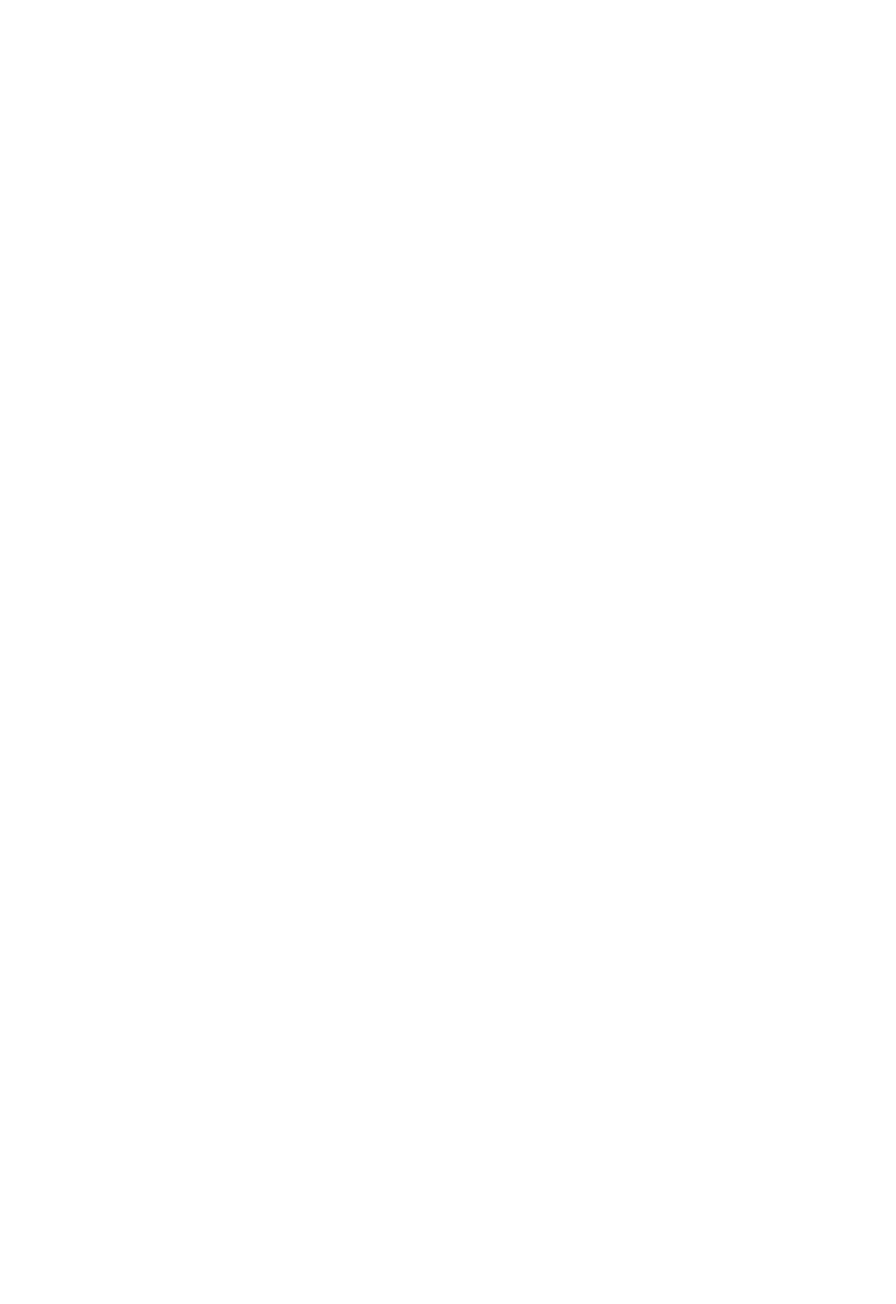
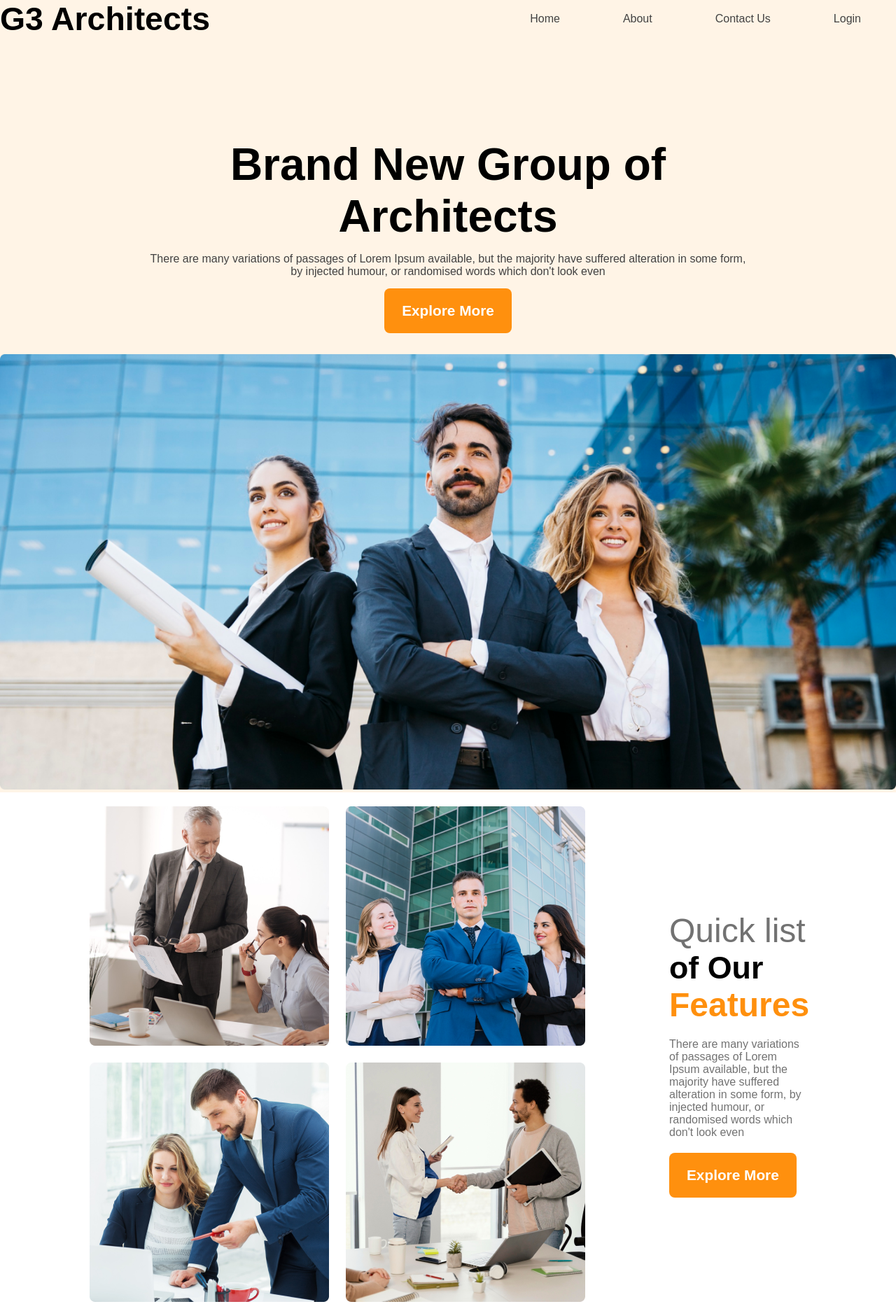
Before and after one commit to Mr-Shahadat321/g3-architects-responsive-website-2, a plain HTML site: page index.html in a window 1280 px wide. Shown: the whole page at 70% size. Before the commit the page ends 800 px from the top, so only its background shows below. Drawn offline with Linux system fonts and the light colour scheme.

Commit message:
create nav, banner and team feature

```diff
--- a/index.html
+++ b/index.html
@@ -1,26 +1,58 @@
 <!DOCTYPE html>
 <html lang="en">
-<head>
-    <meta charset="UTF-8">
-    <meta name="viewport" content="width=device-width, initial-scale=1.0">
+  <head>
+    <meta charset="UTF-8" />
+    <meta name="viewport" content="width=device-width, initial-scale=1.0" />
 
-    <link rel="stylesheet" href="./styles/styles.css">
+    <link rel="stylesheet" href="./styles/styles.css" />
     <title>G3 architects responsive 2</title>
-</head>
-<body>
-    <header>
+  </head>
+  <body class="work-sans-font">
+    <header class="navbar-container bg-color regular-size">
+      <nav class="navbar display-flex">
+        <h1 class="brand dark-one">G3 Architects</h1>
+        <ul class="nav-list display-flex">
+          <li class="nav-list"><a href="" class="nav-link dark-2">Home</a></li>
+          <li class="nav-list"><a href="" class="nav-link dark-2">About</a></li>
+          <li class="nav-list">
+            <a href="" class="nav-link dark-2">Contact Us </a>
+          </li>
+          <li class="nav-list"><a href="" class="nav-link dark-2">Login</a></li>
+        </ul>
+      </nav>
 
+      <div class="banner">
+        <div class="total-banner regular-size">
+          <div class="banner-content">
+            <h1 class="banner-title dark-one">Brand New Group of Architects</h1>
+            <p class="banner-description dark-2">
+              There are many variations of passages of Lorem Ipsum available,
+              but the majority have suffered alteration in some form, by
+              injected humour, or randomised words which don't look even
+            </p>
+            <button class="btn-common">Explore More</button>
+          </div>
+          <img src="./images/banner.png" alt="Architects photoshoot" />
+        </div>
+      </div>
     </header>
 
     <main>
-
-
+      <section class="team display-flex">
+        <div class="team-img">
+          <img src="./images/team1.png" alt="" />
+          <img src="./images/team2.png" alt="" />
+          <img src="./images/team3.png" alt="" />
+          <img src="./images/team4.png" alt="" />
+        </div>
+        <div class="features">
+          <h2 class="feature-heading"> <span class="quitk-style dark-3">Quick list</span> <span class="of-ours dark-one"> of Our</span> <span class="last-span">Features</span></h2>
+          <p class="feature-description dark-3">There are many variations of passages of Lorem Ipsum available, but the majority have suffered alteration in some form, by injected humour, or randomised words which don't look even</p>
+          <button class="btn-common">Explore More</button>
+        </div>
+      </section>
     </main>
 
-    <footer>
-
-
-    </footer>
-
-</body>
+    <footer></footer>
+  </body>
 </html>
--- a/styles/styles.css
+++ b/styles/styles.css
@@ -1,12 +1,168 @@
-
+*{
+  margin: 0;
+  padding: 0;
+  box-sizing: border-box
+}
 /* google-font */
 
 @import url('https://fonts.googleapis.com/css2?family=Work+Sans:ital,wght@0,100..900;1,100..900&display=swap');
 
 
-.work-sans-<uniquifier> {
+.work-sans-font {
   font-family: "Work Sans", sans-serif;
   font-optical-sizing: auto;
-  font-weight: <weight>;
+  font-weight: 400;
   font-style: normal;
 }
+
+/* share-style */
+
+.regular-size {
+  max-width: 1480px;
+  margin: 0 auto;
+}
+
+.display-flex {
+  display: flex;
+}
+
+.bg-color {
+  background-color: rgba(255, 144, 14, 0.1);
+}
+
+/* dark-1-color */
+
+.dark-one{
+  color: rgb(19, 19, 19,);
+}
+
+/* dark-2-color */
+.dark-2{
+  color: #424242;
+}
+
+.dark-3{
+  color: #727272;
+}
+
+.btn-common {
+  padding: 20px 25px;
+  background-color: #FF900E;
+  color: white;
+  font-weight: 600;
+  font-size: 1.3rem;
+  border-radius: 8px;
+  border: none;
+}
+
+
+
+/* nav-bar-releted-styles */
+
+.navbar {
+  justify-content: space-between;
+  align-items: center;
+
+}
+
+.nav-list {
+  list-style: none;
+}
+.brand {
+  font-weight: 700;
+  font-size: 2.9rem;
+}
+
+.nav-link {
+    font-size: 1rem;
+  font-weight: 500;
+  text-decoration: none;
+  margin-left: 40px;
+  padding-right: 50px;
+}
+
+/* banner-style */
+
+
+.banner-content {
+  max-width: 860px;
+  margin: 30px auto;
+  text-align: center;
+  margin-top: 2rem;
+}
+.banner-title {
+  font-weight: 700;
+  font-size: 4rem;
+  margin-top: 1rem;
+}
+ .banner {
+  text-align: center;
+  margin-top: 9rem;
+ }
+ .banner-description {
+  margin: 15px auto;
+ }
+.total-banner img {
+  width: 100%;
+
+}
+
+/* feature-design-start */
+
+main > section {
+  max-width: 1080px;
+  margin-top: 30px;
+}
+.team {
+  max-width: 80%;
+  margin: 20px auto;
+  align-items: center;
+}
+.team-img {
+  display: grid;
+  grid-template-columns: repeat(2,1fr);
+  gap: 24px;
+}
+
+.features {
+  margin-left: 120px;
+  max-width: 530px;
+}
+.quitk-style{
+  font-weight: 500;
+  font-size: 3rem;
+}
+.of-ours {
+  font-weight: 600;
+  font-size: 2.8rem;
+}
+.last-span {
+  color: #FF900E;
+  font-weight: 600;
+  font-size: 3rem;
+}
+.feature-description {
+  padding: 20px 0;
+}
+
+
+/* media-responsive-for-nav */
+
+@media screen and (max-width: 576px) {
+    .navbar, .nav-list {
+      flex-direction: column
+      ;
+    }
+
+}
+
+/* media-responsive-for-team-feature */
+
+@media screen and (max-width: 576px) {
+        .team-img {
+          grid-template-columns: 1fr;
+        }
+        .team {
+          flex-direction: column;
+        }
+}
```
